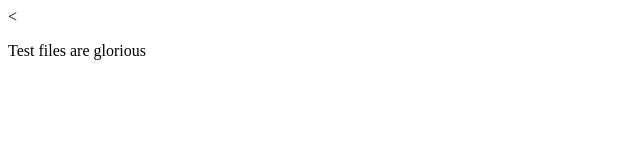
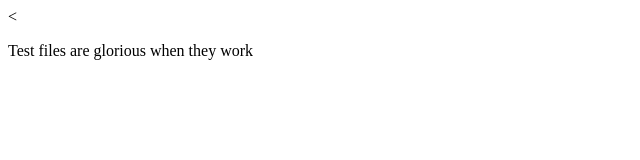
Before and after one commit to Sjacobnsec/newGitTest, a plain HTML site: page index2.html in a window 1280 px wide. Shown: the full height of the page, 0-640 px from the left. Drawn offline with Linux system fonts and the light colour scheme.

Commit message:
Update index2.html

```diff
--- a/index2.html
+++ b/index2.html
@@ -4,7 +4,7 @@
 	<title>Alternative index file</title>
 </head>
 <body>
-	<p>Test files are glorious</p>
+	<p>Test files are glorious when they work</p>
 
 </body>
 </html>
```
